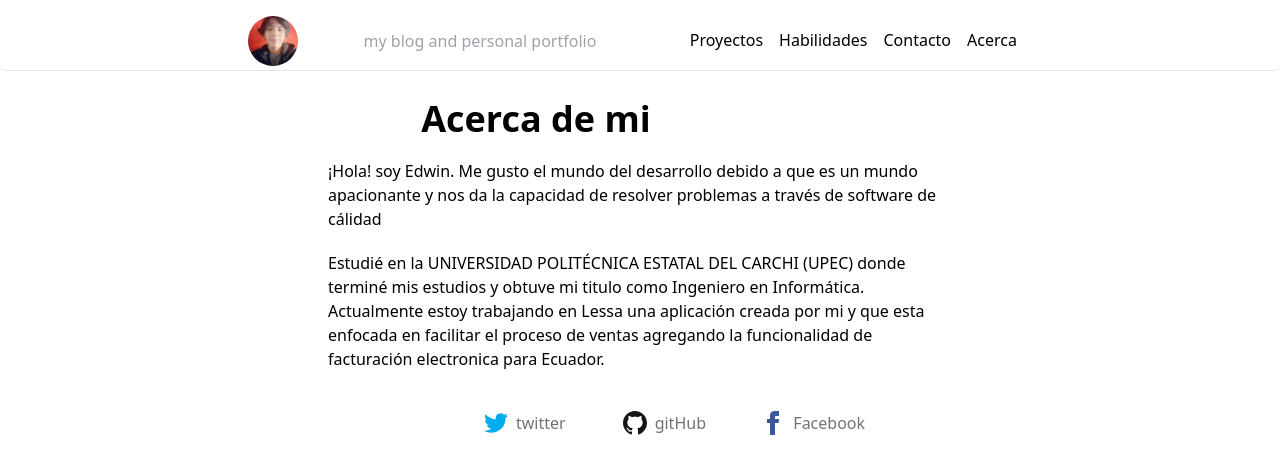
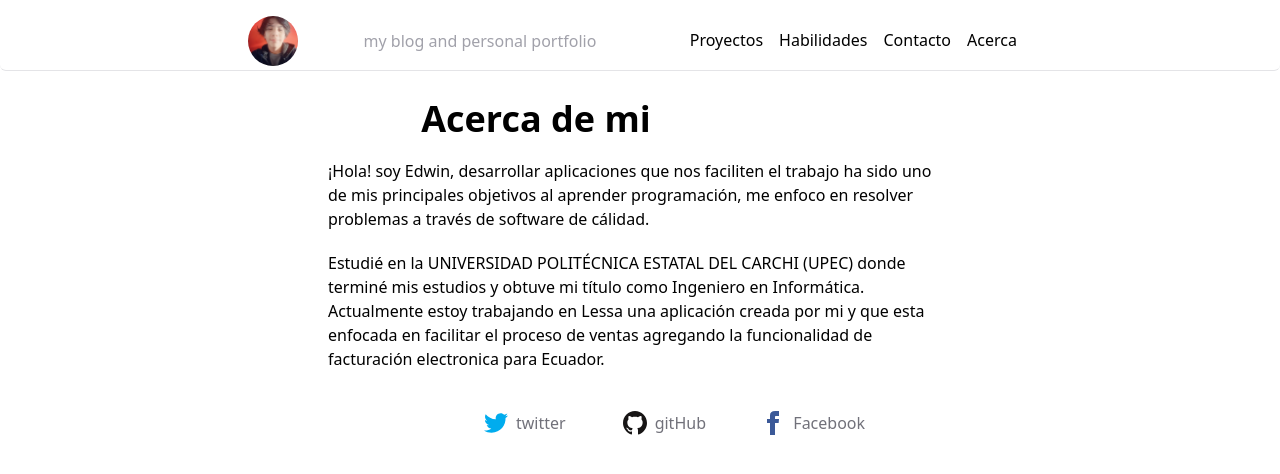
Before and after one commit to edw19/edwin-dev, a Next.js app: page /acerca in a window 1280 px wide. Shown: the top 474 px of the page. Built offline with nearby package versions, Linux system fonts and the light colour scheme.

Commit message:
change about me

```diff
--- a/src/pages/acerca.jsx
+++ b/src/pages/acerca.jsx
@@ -12,13 +12,14 @@ function Acerca() {
       </h1>
       <div className="sm:col-start-3 sm:col-span-5 md:col-start-3 md:col-span-6 lg:col-start-4">
         <p className="mt-5">
-          ¡Hola! soy Edwin. Me gusto el mundo del desarrollo debido a que es un
-          mundo apacionante y nos da la capacidad de resolver problemas a través
-          de software de cálidad
+          ¡Hola! soy Edwin, desarrollar aplicaciones que nos faciliten el
+          trabajo ha sido uno de mis principales objetivos al aprender
+          programación, me enfoco en resolver problemas a través de software de
+          cálidad.
         </p>
         <p className="mt-5">
           Estudié en la UNIVERSIDAD POLITÉCNICA ESTATAL DEL CARCHI (UPEC) donde
-          terminé mis estudios y obtuve mi titulo como Ingeniero en Informática.
+          terminé mis estudios y obtuve mi título como Ingeniero en Informática.
         </p>
         <p>
           Actualmente estoy trabajando en Lessa una aplicación creada por mi y
```
